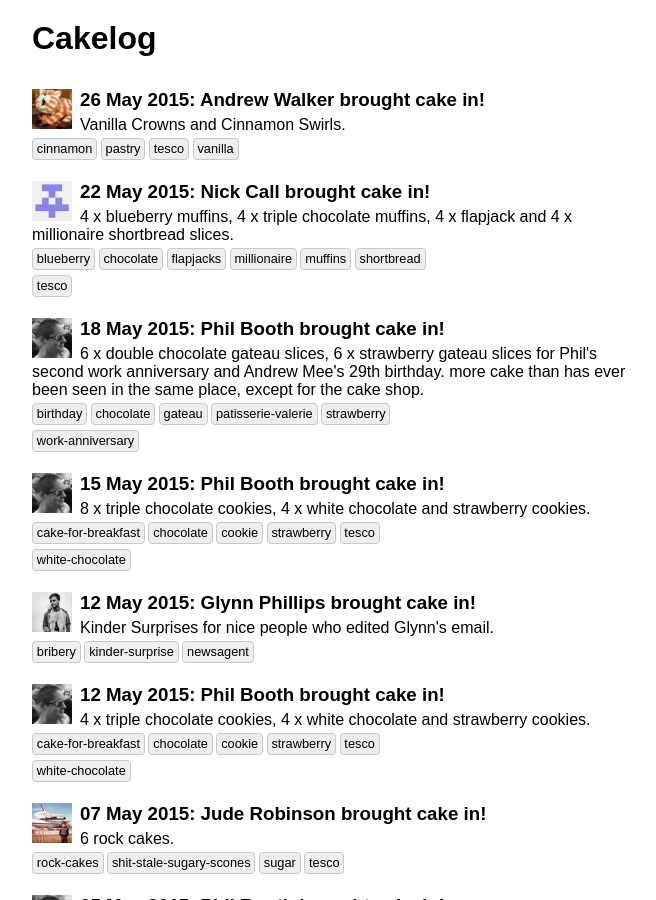
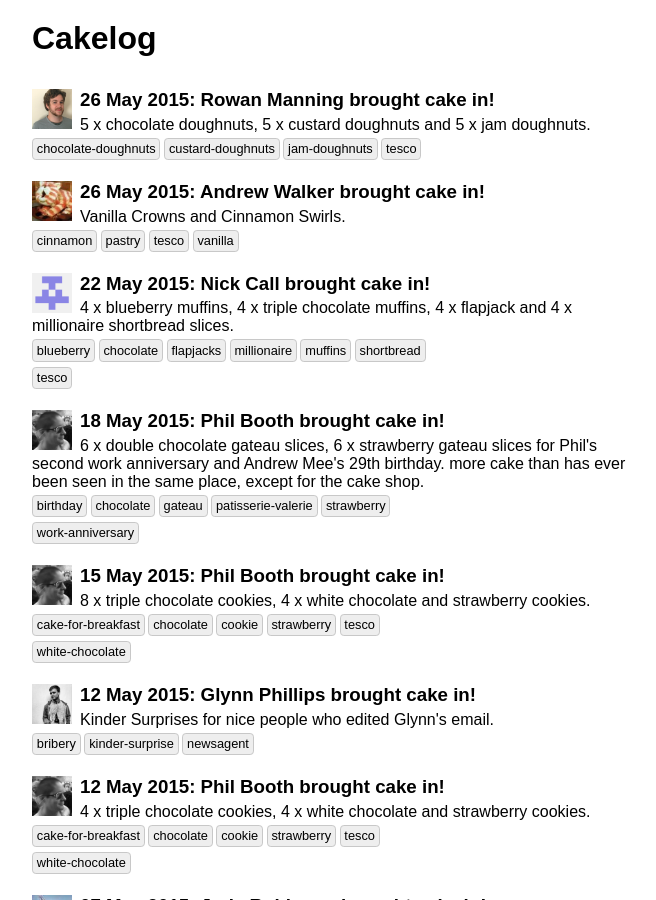
Before and after one commit to fedtoys/cakelog, a Jekyll site: the page built from index.html, in a window 1280 px wide and 900 px high. Shown: the whole window, without its empty margins (308-964 px from the left). Built offline with Jekyll 4.4.1, drawn with Linux system fonts in a browser that asks for light colours; some of the changed text lies outside the part shown.

Commit message:
Add doughnuts to the log

```diff
--- a/_data/cakelogs.yml
+++ b/_data/cakelogs.yml
@@ -159,3 +159,12 @@
     - vanilla
     - pastry
     - tesco
+
+- date: 2015-05-26
+  person: rowan
+  description: "5 x chocolate doughnuts, 5 x custard doughnuts and 5 x jam doughnuts."
+  tags:
+    - chocolate-doughnuts
+    - custard-doughnuts
+    - jam-doughnuts
+    - tesco
```
